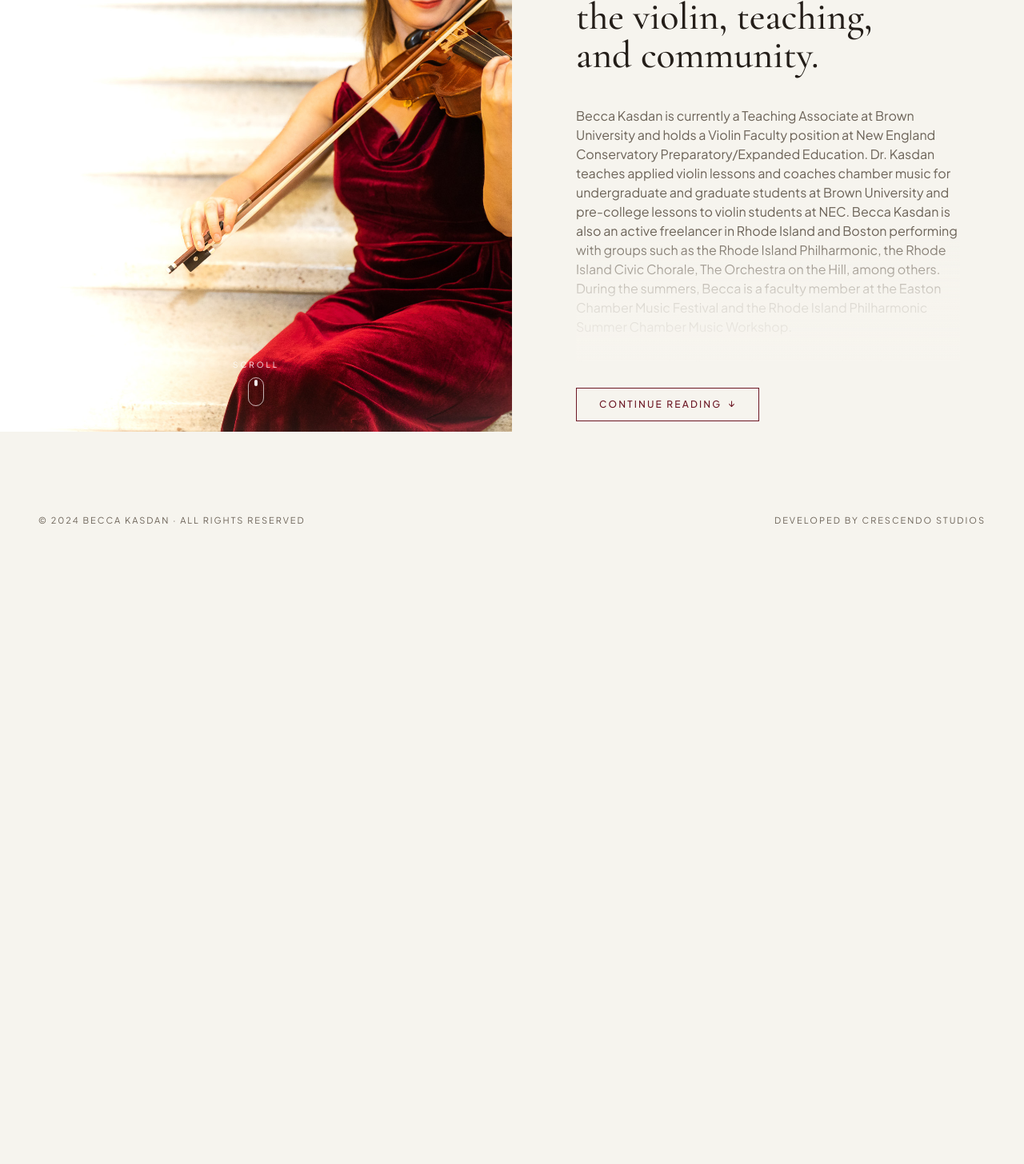
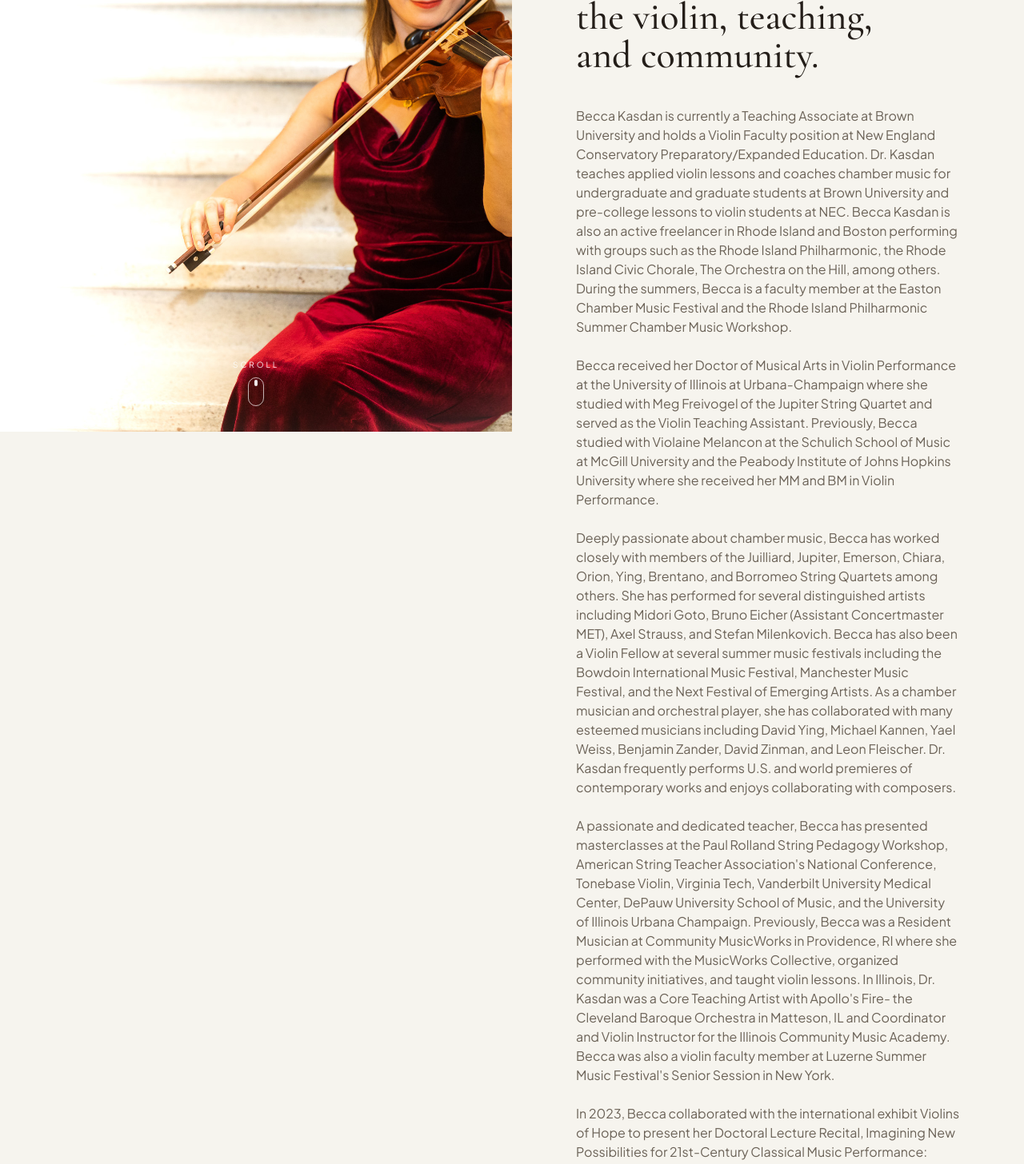
Before and after one commit to DanieleZils/next-trial, a Next.js app: page /about in a window 1280 px wide. Shown: the part 260-1716 px from the top of the page at 80% size. Before the commit the page ends 939 px from the top, so only its background shows below. Built offline with nearby package versions, Linux system fonts and the light colour scheme.

Commit message:
feat: introduce dynamic reveal effect for biography section
Co-authored-by: Guilherme Ehrat Zils <75629294+guilhermezils@users.noreply.github.com>

```diff
--- a/app/about/page.jsx
+++ b/app/about/page.jsx
@@ -4,9 +4,41 @@ import Image from "next/image";
 import VoH from "/public/VoH.jpg";
 import { useEffect, useRef, useState } from "react";
 
+function Reveal({ children, delay = 0 }) {
+  const ref = useRef(null);
+  const [visible, setVisible] = useState(false);
+
+  useEffect(() => {
+    const el = ref.current;
+    if (!el) return;
+    const observer = new IntersectionObserver(
+      ([entry]) => {
+        if (entry.isIntersecting) {
+          setVisible(true);
+          observer.unobserve(entry.target);
+        }
+      },
+      { threshold: 0.2, rootMargin: "0px 0px -10% 0px" }
+    );
+    observer.observe(el);
+    return () => observer.disconnect();
+  }, []);
+
+  return (
+    <p
+      ref={ref}
+      style={{ transitionDelay: `${delay}ms` }}
+      className={`transition-all duration-[900ms] ease-out ${
+        visible ? "opacity-100 translate-y-0 blur-0" : "opacity-0 translate-y-8 blur-[2px]"
+      }`}
+    >
+      {children}
+    </p>
+  );
+}
+
 export default function About() {
   const [scrolled, setScrolled] = useState(false);
-  const [expanded, setExpanded] = useState(false);
 
   useEffect(() => {
     const onScroll = () => setScrolled(window.scrollY > 40);
@@ -46,20 +78,19 @@ export default function About() {
 
         {/* Biography text */}
         <div className="px-6 py-14 md:px-14 lg:px-20 md:py-24">
-          <p className="text-[11px] uppercase tracking-[0.3em] text-primary mb-4">
+          <Reveal>
+            <span className="block text-[11px] uppercase tracking-[0.3em] text-primary mb-4">
               Biography
-          </p>
-          <h1 className="font-serif text-4xl md:text-5xl font-medium leading-tight text-balance mb-10">
+            </span>
+          </Reveal>
+          <Reveal delay={100}>
+            <span className="block font-serif text-4xl md:text-5xl font-medium leading-tight text-balance mb-10 text-foreground">
               A life devoted to the violin, teaching, and community.
-          </h1>
+            </span>
+          </Reveal>
 
-          <div className="relative">
-            <div
-              className={`relative max-w-2xl space-y-6 text-sm md:text-base leading-relaxed text-muted-foreground overflow-hidden transition-[max-height] duration-1000 ease-in-out ${
-                expanded ? "max-h-[6000px]" : "max-h-[20rem]"
-              }`}
-            >
-              <p>
+          <div className="max-w-2xl space-y-6 text-sm md:text-base leading-relaxed text-muted-foreground">
+            <Reveal>
               Becca Kasdan is currently a Teaching Associate at Brown University and holds a Violin Faculty
               position at New England Conservatory Preparatory/Expanded Education. Dr. Kasdan teaches
               applied violin lessons and coaches chamber music for undergraduate and graduate students at
@@ -68,15 +99,15 @@ export default function About() {
               Philharmonic, the Rhode Island Civic Chorale, The Orchestra on the Hill, among others. During
               the summers, Becca is a faculty member at the Easton Chamber Music Festival and the Rhode
               Island Philharmonic Summer Chamber Music Workshop.
-              </p>
-              <p>
+            </Reveal>
+            <Reveal>
               Becca received her Doctor of Musical Arts in Violin Performance at the University of Illinois at
               Urbana-Champaign where she studied with Meg Freivogel of the Jupiter String Quartet and
               served as the Violin Teaching Assistant. Previously, Becca studied with Violaine Melancon at the
               Schulich School of Music at McGill University and the Peabody Institute of Johns Hopkins
               University where she received her MM and BM in Violin Performance.
-              </p>
-              <p>
+            </Reveal>
+            <Reveal>
               Deeply passionate about chamber music, Becca has worked closely with members of the
               Juilliard, Jupiter, Emerson, Chiara, Orion, Ying, Brentano, and Borromeo String Quartets among
               others. She has performed for several distinguished artists including Midori Goto, Bruno Eicher
@@ -87,8 +118,8 @@ export default function About() {
               David Ying, Michael Kannen, Yael Weiss, Benjamin Zander, David Zinman, and Leon Fleischer.
               Dr. Kasdan frequently performs U.S. and world premieres of contemporary works and enjoys
               collaborating with composers.
-              </p>
-              <p>
+            </Reveal>
+            <Reveal>
               A passionate and dedicated teacher, Becca has presented masterclasses at the Paul Rolland
               String Pedagogy Workshop, American String Teacher Association&apos;s National Conference,
               Tonebase Violin, Virginia Tech, Vanderbilt University Medical Center, DePauw University School
@@ -99,8 +130,8 @@ export default function About() {
               Matteson, IL and Coordinator and Violin Instructor for the Illinois Community Music Academy.
               Becca was also a violin faculty member at Luzerne Summer Music Festival&apos;s Senior Session in
               New York.
-              </p>
-              <p>
+            </Reveal>
+            <Reveal>
               In 2023, Becca collaborated with the international exhibit Violins of Hope to present her
               Doctoral Lecture Recital, Imagining New Possibilities for 21st-Century Classical Music
               Performance: Drawing Inspiration from the Berlin Cabarets of the Weimar Republic. Joined by
@@ -111,33 +142,15 @@ export default function About() {
               the Peabody String Sinfonia, a conductor-less string ensemble at Peabody Conservatory that
               performs exclusively at community venues. Becca has also been on a discussion panel with
               Midori discussing community engagement and outreach in the 21st century.
-              </p>
-              <p>
+            </Reveal>
+            <Reveal>
               Currently, Becca is on the Board of Trustees for the Volunteer Musicians for the Arts in Boston,
               MA where she received a Community Leadership Award in 2021. Becca Kasdan is the 2018
               recipient of the Johns Hopkins President&apos;s Commendation for Achievement in the Arts, the
               Grace Clagett Ranney Prize in Chamber Music, the String Achievement Award from the
               University of Illinois Urbana-Champaign, and is a member of the Pi Kappa Lambda and Phi
               Kappa Phi&apos;s prestigious music guilds.
-              </p>
-
-              {/* Bottom shade — only while collapsed */}
-              <div
-                className={`pointer-events-none absolute inset-x-0 bottom-0 h-40 bg-gradient-to-t from-background via-background/80 to-transparent transition-opacity duration-700 ${
-                  expanded ? "opacity-0" : "opacity-100"
-                }`}
-              />
-            </div>
-
-            {!expanded && (
-              <button
-                onClick={() => setExpanded(true)}
-                className="mt-8 inline-flex items-center gap-2 border border-primary text-primary text-xs uppercase tracking-[0.18em] font-medium px-7 py-3 hover:bg-primary hover:text-primary-foreground transition-colors duration-300"
-              >
-                Continue Reading
-                <span aria-hidden className="animate-bounce">&#8595;</span>
-              </button>
-            )}
+            </Reveal>
           </div>
         </div>
       </div>
```
Lines whose indentation alone changed are shown as unchanged.
